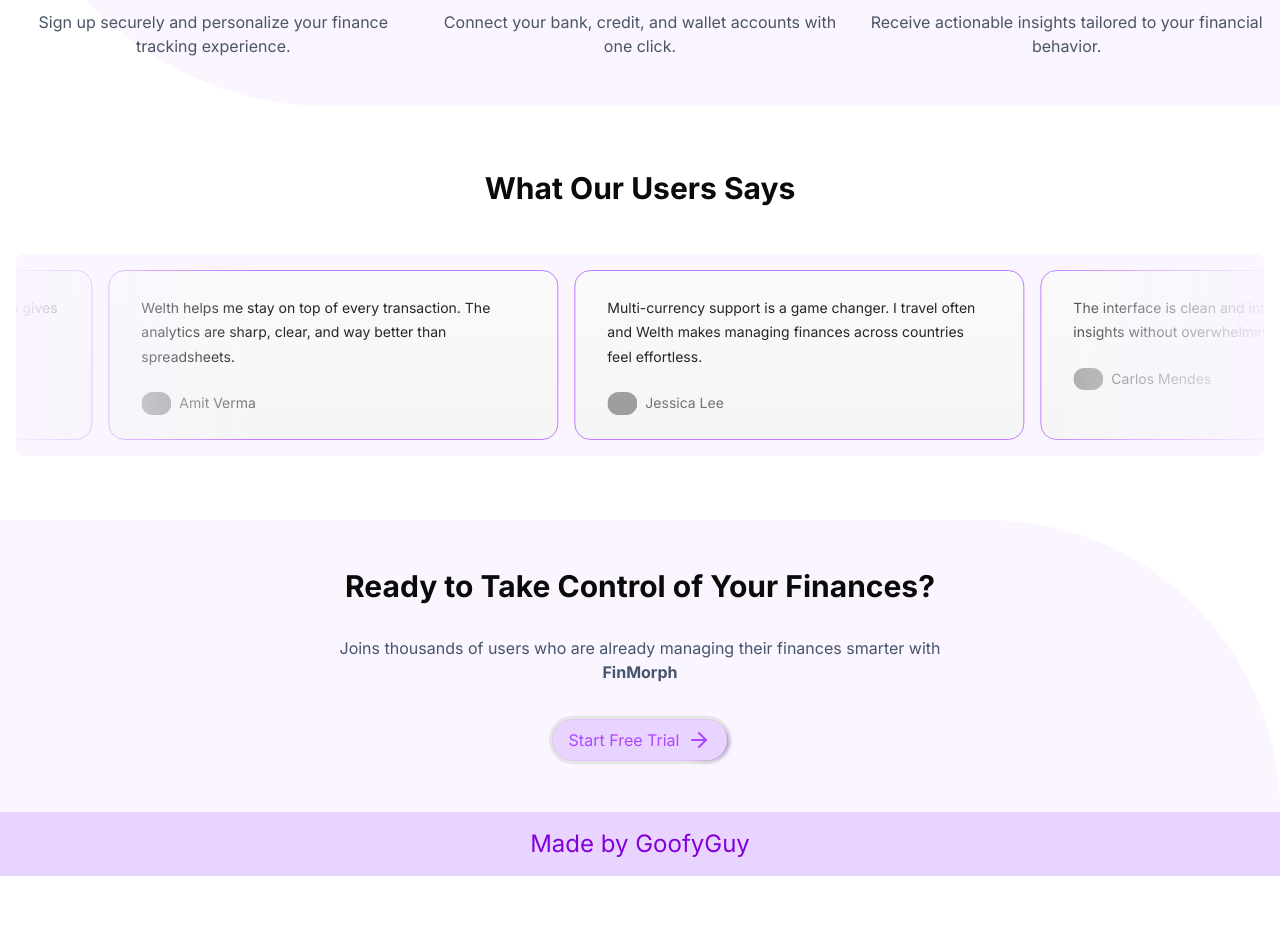
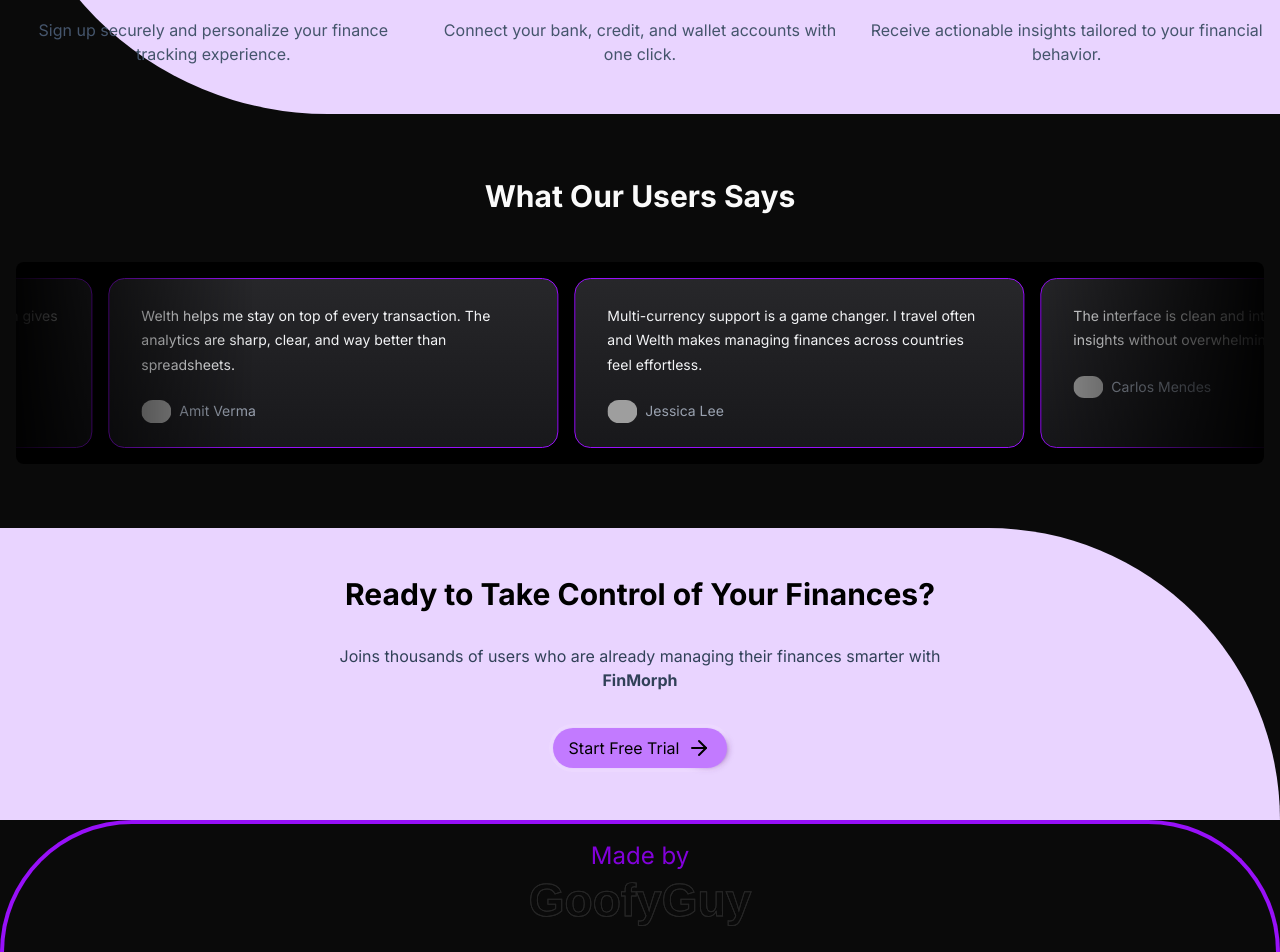
Before and after one commit to thegoofy-dev/finMorphAI, a Next.js app: page / in a window 1280 px wide. Shown: the part 2633-3585 px from the top of the page. Before the commit the page ends 3509 px from the top, so only its background shows below. Built offline with nearby package versions, Linux system fonts and the light colour scheme; no server answers; grey boxes are pictures that could not be loaded.

Commit message:
Implement code changes to enhance functionality and improve performance and also apply text-hover-effect component into Footer Section

```diff
--- a/app/(main)/dashboard/layout.js
+++ b/app/(main)/dashboard/layout.js
@@ -5,7 +5,7 @@ import { BarLoader } from "react-spinners";
 const DashboardLayout = () => {
     return (
         <div className="px-5">
-            <h1 className="text-6xl font-bold bg-gradient-to-br from-blue-600 to-purple-600 bg-clip-text text-transparent mb-4">
+            <h1 className="mb-4 gradient-color">
                 Dashboard
             </h1>
             {/* Dashboard Page */}
--- a/app/(main)/transaction/components/ReceiptScanner.jsx
+++ b/app/(main)/transaction/components/ReceiptScanner.jsx
@@ -50,7 +50,7 @@ const ReceiptScanner = ({ onScanComplete }) => {
         onClick={() => fileInputRef.current?.click()}
         disabled={scanReceiptLoading}
         className={
-          "animate-gradient h-10 w-full bg-gradient-to-br from-orange-500 via-pink-500 to-purple-500 text-white transition-opacity hover:text-white hover:opacity-90"
+          "animate-gradient h-10 w-full bg-gradient-to-br from-[#5f059ae0] via-[#553986] to-[#7203f1] text-white transition-opacity hover:text-white hover:opacity-90"
         }
       >
         {scanReceiptLoading ? (
--- a/app/(main)/transaction/create/page.jsx
+++ b/app/(main)/transaction/create/page.jsx
@@ -19,7 +19,7 @@ const AddTransactionPage = async ({ searchParams }) => {
 
   return (
     <div className="mx-auto max-w-3xl px-5">
-      <h1 className="mb-8 bg-gradient-to-br from-blue-600 to-purple-600 bg-clip-text pr-2 pb-2 text-5xl font-extrabold tracking-tighter text-transparent">
+      <h1 className="gradient-color mb-8 pr-2 pb-2 text-5xl font-extrabold tracking-tighter">
         {editId ? "Edit" : "Add"} Transaction
       </h1>
       <AddTransactionForm
--- a/app/layout.js
+++ b/app/layout.js
@@ -3,6 +3,8 @@ import "./globals.css";
 import Header from "@/components/Header";
 import { ClerkProvider } from "@clerk/nextjs";
 import { Toaster } from "sonner";
+import { ThemeProvider } from "@/components/ThemeProvider";
+import { TextHoverEffect } from "@/components/ui/text-hover-effect";
 
 const inter = Inter({
   subsets: ["latin"],
@@ -19,20 +21,31 @@ export const metadata = {
 export default function RootLayout({ children }) {
   return (
     <ClerkProvider>
-      <html lang="en">
+      <html lang="en" suppressHydrationWarning>
         <body className={`${inter.className}`}>
+          <ThemeProvider
+            attribute="class"
+            defaultTheme="dark"
+            enableSystem={false}
+            disableTransitionOnChange
+          >
             {/* header */}
             <Header />
 
             <main className="min-h-screen">{children}</main>
             <Toaster richColors />
 
-          {/* footer */}
-          <footer className="bg-purple-200 py-4">
+
+            {/* footer section*/}
+            <footer className="roounded-tl-full rounded-tl-full rounded-tr-full border-4 border-b-0 border-purple-600 py-4">
               <div className="container mx-auto px-4 text-center text-2xl text-purple-700">
-              <p>Made by GoofyGuy</p>
+                <p>Made by </p>
+                <div className="flex h-[4rem] items-center justify-center">
+                  <TextHoverEffect text="GoofyGuy" />
+                </div>
               </div>
             </footer>
+          </ThemeProvider>
         </body>
       </html>
     </ClerkProvider>
--- a/app/page.jsx
+++ b/app/page.jsx
@@ -11,15 +11,15 @@ export default function Home() {
     <div className="pt-40">
       <HeroSection />
 
-      <section className="rounded-full bg-purple-50 py-20">
+      <section className="rounded-full bg-purple-200 py-20">
         <div className="container mx-auto px-4">
           <div className="grid grid-cols-2 gap-8 md:grid-cols-4">
             {statsData.map((data, index) => (
               <div key={index} className="text-center">
-                <div className="mb-2 bg-gradient-to-r from-blue-600 to-purple-600 bg-clip-text text-4xl font-bold text-transparent">
+                <div className="mb-2 bg-gradient-to-r from-[#711db5] via-[#7616a9] to-[#2e0a5a] bg-clip-text text-4xl font-bold text-transparent">
                   {data.value}
                 </div>
-                <div className="text-gray-600">{data.label}</div>
+                <div className="text-slate-800">{data.label}</div>
               </div>
             ))}
           </div>
@@ -28,9 +28,11 @@ export default function Home() {
 
       <FeaturesSection />
 
-      <section className="rounded-bl-full bg-purple-50 py-12">
+      <section className="rounded-bl-full bg-purple-200 py-12">
         <div className="container mx-auto px-4">
-          <h2 className="mb-6 text-center text-3xl font-bold">How It Works</h2>
+          <h2 className="mb-6 text-center text-3xl font-bold text-black">
+            How It Works
+          </h2>
           <div className="grid grid-cols-1 gap-8 lg:grid-cols-3">
             {howItWorksData.map((work, index) => (
               <div key={index} className="text-center">
@@ -38,8 +40,10 @@ export default function Home() {
                   {" "}
                   {work.icon}
                 </div>
-                <h3 className="mb-4 text-xl font-semibold">{work.title}</h3>
-                <p className="text-gray-600">{work.description}</p>
+                <h3 className="mb-4 text-xl font-semibold text-slate-800">
+                  {work.title}
+                </h3>
+                <p className="text-slate-600">{work.description}</p>
               </div>
             ))}
           </div>
@@ -62,12 +66,13 @@ export default function Home() {
           </div>
         </div>
       </section>
-      <section className="rounded-tr-full bg-purple-50 py-12">
+
+      <section className="rounded-tr-full bg-purple-200 py-12">
         <div className="container mx-auto px-4 text-center">
-          <h2 className="mb-8 text-center text-3xl font-bold">
+          <h2 className="mb-8 text-center text-3xl font-bold dark:text-black">
             Ready to Take Control of Your Finances?
           </h2>
-          <p className="mx-auto text-slate-600 mb-8 max-w-2xl">
+          <p className="mx-auto mb-8 max-w-2xl text-slate-700">
             Joins thousands of users who are already managing their finances
             smarter with <strong>FinMorph</strong>
           </p>
--- a/components/Header.jsx
+++ b/components/Header.jsx
@@ -15,14 +15,14 @@ import { checkUser } from "@/lib/checkUser";
 const Header = async () => {
   await checkUser();
   return (
-    <div className="fixed top-0 z-50 w-full border-b bg-white/80 backdrop-blur-md">
-      <nav className="lg container mx-auto flex w-full items-center justify-between px-1.5 py-4 sm:px-6">
+    <div className="fixed top-0 z-50 w-full rounded-br-full rounded-bl-full border-4 border-t-0 border-purple-600 bg-purple-200/80 backdrop-blur-md">
+      <nav className="lg container mx-auto flex w-full items-center justify-between px-3 py-4 sm:px-6">
         {/* For FinMorph Logo  */}
         <Link href="/">
           <Image
             height={40}
             width={40}
-            className="rounded-full bg-purple-300 object-contain p-1"
+            className="rounded-full bg-purple-600 object-contain p-1"
             src="/animation.gif"
             alt="Animated Icon"
             unoptimized
--- a/components/Hero.jsx
+++ b/components/Hero.jsx
@@ -45,7 +45,7 @@ const HeroSection = () => {
           />
         </div>
 
-        <p className="text-xl text-slate-700">
+        <p className="text-xl text-slate-400">
           An AI-powered financial management platform that helps you track,
           analyze, and optimize your spending with real-time insights.
         </p>
--- /dev/null
+++ b/components/ThemeProvider.jsx
@@ -0,0 +1,8 @@
+"use client";
+
+import * as React from "react";
+import { ThemeProvider as NextThemesProvider } from "next-themes";
+
+export function ThemeProvider({ children, ...props }) {
+  return <NextThemesProvider {...props}>{children}</NextThemesProvider>;
+}
--- a/components/ui/card-hover-effect.jsx
+++ b/components/ui/card-hover-effect.jsx
@@ -23,7 +23,7 @@ export const HoverEffect = ({ items, className }) => {
           <AnimatePresence>
             {hoveredIndex === idx && (
               <motion.span
-                className="absolute inset-0 block h-full w-full rounded-3xl bg-neutral-200 dark:bg-slate-800/[0.8]"
+                className="absolute inset-0 block h-full w-full rounded-3xl dark:bg-slate-700/[0.8]"
                 layoutId="hoverBackground"
                 initial={{ opacity: 0 }}
                 animate={{
@@ -52,7 +52,7 @@ export const Card = ({ className, children }) => {
   return (
     <div
       className={cn(
-        "relative z-20 h-full w-full overflow-hidden rounded-2xl border border-transparent bg-purple-100 p-4 group-hover:border-purple-600 dark:border-white/[0.2]",
+        "relative z-20 h-full w-full overflow-hidden rounded-2xl border-3 border-transparent bg-purple-200 p-4 group-hover:border-purple-600",
         className,
       )}
     >
--- a/components/ui/infinite-moving-cards.jsx
+++ b/components/ui/infinite-moving-cards.jsx
@@ -78,7 +78,7 @@ export const InfiniteMovingCards = ({
       >
         {items.map((item, idx) => (
           <li
-            className="relative w-[350px] max-w-full shrink-0 rounded-2xl border border-purple-400 bg-[linear-gradient(180deg,#fafafa,#f5f5f5)] px-8 py-6 md:w-[450px] dark:border-zinc-700 dark:bg-[linear-gradient(180deg,#27272a,#18181b)]"
+            className="relative w-[350px] max-w-full shrink-0 rounded-2xl border bg-[linear-gradient(180deg,#fafafa,#f5f5f5)] px-8 py-6 md:w-[450px] dark:border-purple-600 dark:bg-[linear-gradient(180deg,#27272a,#18181b)]"
             key={item.name}
           >
             <blockquote>
--- /dev/null
+++ b/components/ui/text-hover-effect.jsx
@@ -0,0 +1,123 @@
+"use client";
+import React, { useRef, useEffect, useState } from "react";
+import { motion } from "motion/react";
+
+export const TextHoverEffect = ({ text, duration }) => {
+  const svgRef = useRef(null);
+  const [cursor, setCursor] = useState({ x: 0, y: 0 });
+  const [hovered, setHovered] = useState(false);
+  const [maskPosition, setMaskPosition] = useState({ cx: "50%", cy: "50%" });
+
+  useEffect(() => {
+    if (svgRef.current && cursor.x !== null && cursor.y !== null) {
+      const svgRect = svgRef.current.getBoundingClientRect();
+      const cxPercentage = ((cursor.x - svgRect.left) / svgRect.width) * 100;
+      const cyPercentage = ((cursor.y - svgRect.top) / svgRect.height) * 100;
+      setMaskPosition({
+        cx: `${cxPercentage}%`,
+        cy: `${cyPercentage}%`,
+      });
+    }
+  }, [cursor]);
+
+  return (
+    <svg
+      ref={svgRef}
+      width="100%"
+      height="100%"
+      viewBox="0 0 600 100"
+      xmlns="http://www.w3.org/2000/svg"
+      onMouseEnter={() => setHovered(true)}
+      onMouseLeave={() => setHovered(false)}
+      onMouseMove={(e) => setCursor({ x: e.clientX, y: e.clientY })}
+      className="select-none"
+    >
+      <defs>
+        <linearGradient
+          id="textGradient"
+          gradientUnits="userSpaceOnUse"
+          cx="50%"
+          cy="50%"
+          r="25%"
+        >
+          {hovered && (
+            <>
+              <stop offset="0%" stopColor="#6b21a8" />
+              <stop offset="25%" stopColor="#7e22ce" />
+              <stop offset="50%" stopColor="#a855f7" />
+            </>
+          )}
+        </linearGradient>
+
+        <motion.radialGradient
+          id="revealMask"
+          gradientUnits="userSpaceOnUse"
+          r="20%"
+          initial={{ cx: "50%", cy: "50%" }}
+          animate={maskPosition}
+          // example for a smoother animation below
+          //   transition={{
+          //     type: "spring",
+          //     stiffness: 300,
+          //     damping: 50,
+          //   }}
+          transition={{ duration: duration ?? 0.1, ease: "easeOut" }}
+        >
+          <stop offset="0%" stopColor="white" />
+          <stop offset="100%" stopColor="black" />
+        </motion.radialGradient>
+        <mask id="textMask">
+          <rect
+            x="0"
+            y="0"
+            width="100%"
+            height="100%"
+            fill="url(#revealMask)"
+          />
+        </mask>
+      </defs>
+      <text
+        x="50%"
+        y="50%"
+        textAnchor="middle"
+        dominantBaseline="middle"
+        strokeWidth="1.5"
+        className="fill-transparent stroke-neutral-200 font-[helvetica] text-7xl font-bold dark:stroke-neutral-800"
+        style={{ opacity: 1 }}
+      >
+        {text}
+      </text>
+      <motion.text
+        x="50%"
+        y="50%"
+        textAnchor="middle"
+        dominantBaseline="middle"
+        strokeWidth="1.5"
+        className="fill-transparent stroke-neutral-200 font-[helvetica] text-7xl font-bold dark:stroke-neutral-800"
+        initial={{ strokeDashoffset: 1000, strokeDasharray: 1000 }}
+        animate={{
+          strokeDashoffset: 0,
+          strokeDasharray: 1000,
+        }}
+        transition={{
+          duration: 4,
+          ease: "easeInOut",
+        }}
+      >
+        {text}
+      </motion.text>
+      <text
+        x="50%"
+        y="50%"
+        textAnchor="middle"
+        dominantBaseline="middle"
+        stroke="url(#textGradient)"
+        strokeWidth="1.5"
+        mask="url(#textMask)"
+        className="fill-transparent font-[helvetica] text-7xl font-bold"
+      >
+        {text}
+      </text>
+    </svg>
+  );
+};
```
Also changed, not shown: app/globals.css (+6 -2 lines), 1 other file (tests, documents, lock files or other folders). Lines whose indentation alone changed are shown as unchanged.
